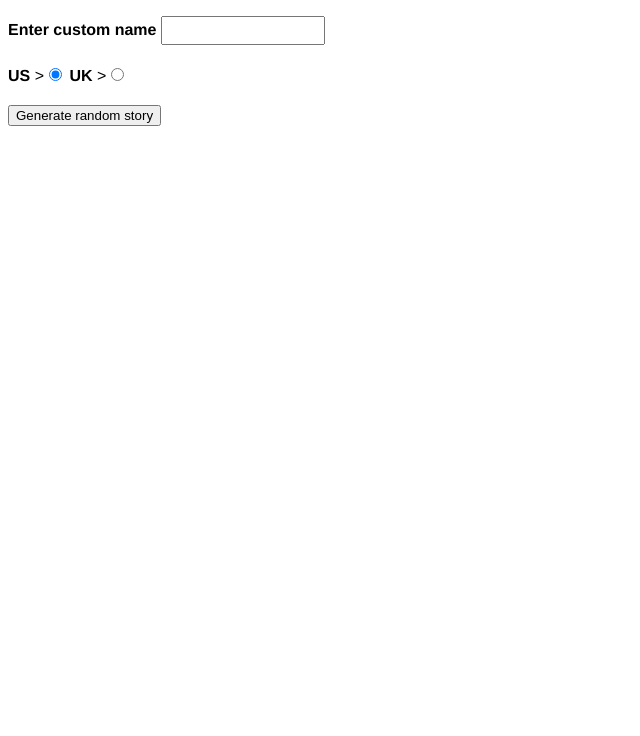
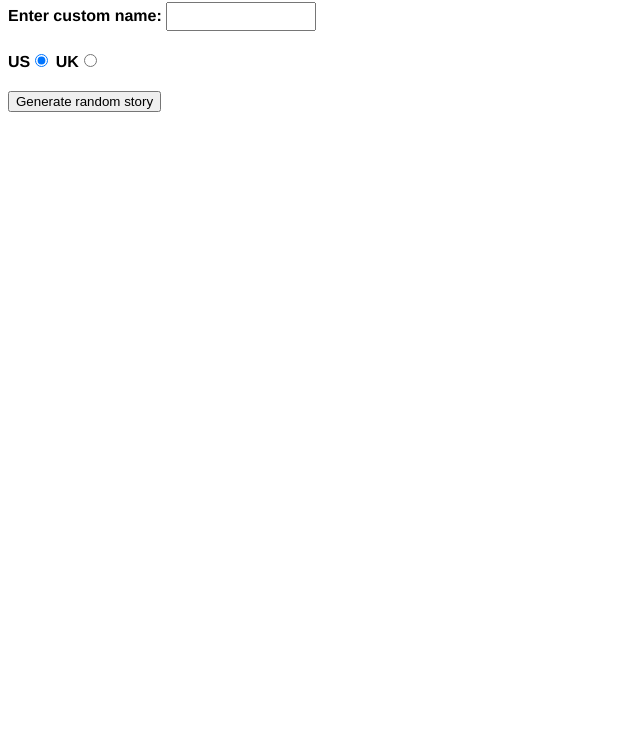
Before and after one commit to ardakazaanci/story-generator-JS-HTML-, a plain HTML site: page index.html in a window 1280 px wide. Shown: the part 64-800 px from the top of the page, without its empty margins (0-640 px from the left). Drawn offline with Linux system fonts and the light colour scheme.

Commit message:
Update index.html

```diff
--- a/index.html
+++ b/index.html
@@ -1,23 +1,21 @@
-<!DOCTYPE html>
-<html lang="en-US">
-    <head>
-        <meta charset="utf-8" />
-        <meta name="viewport" content="width=device-width"/>
+<html lang="en-US"><head>
+    <meta charset="utf-8">
+    <meta name="viewport" content="width=device-width">
 
-        <title>SILLY story generator</title>
+    <title>Silly story generator</title>
 
     <style>
       body {
         font-family: helvetica, sans-serif;
         width: 350px;
       }
+
       label {
         font-weight: bold;
       }
 
-            div{
+      div {
         padding-bottom: 20px;
-
       }
 
       input[type="text"] {
@@ -35,24 +33,21 @@
   </head>
 
   <body>
-
-        <H1>Arda's Story generator</H1>
+      <h1>Arda's story generator</h1>
     <div>
-            <label for="customname">Enter custom name</label>
-            <input id="customname" type="text" placeholder="" />
+      <label for="customname">Enter custom name:</label>
+      <input id="customname" type="text" placeholder="">
     </div>
     <div>
-            <label for="us">US</label>
-            ><input id="us" type="radio" name="ukus" value="us" checked />
-            <label for="uk">UK</label>
-            ><input id="uk" type="radio" name="ukus" value="uk"/>
+      <label for="us">US</label><input id="us" type="radio" name="ukus" value="us" checked="">
+      <label for="uk">UK</label><input id="uk" type="radio" name="ukus" value="uk">
     </div>
     <div>
       <button class="randomize">Generate random story</button>
     </div>
+    <!-- Thanks a lot to Willy Aguirre for his help with the code for this assessment -->
     <p class="story"></p>
+    <script src="main.js"></script>
 
-        <script
-        src="story.js"></script>
-    </body>
-</html>
+
+</body></html>
```
Lines whose indentation alone changed are shown as unchanged.
